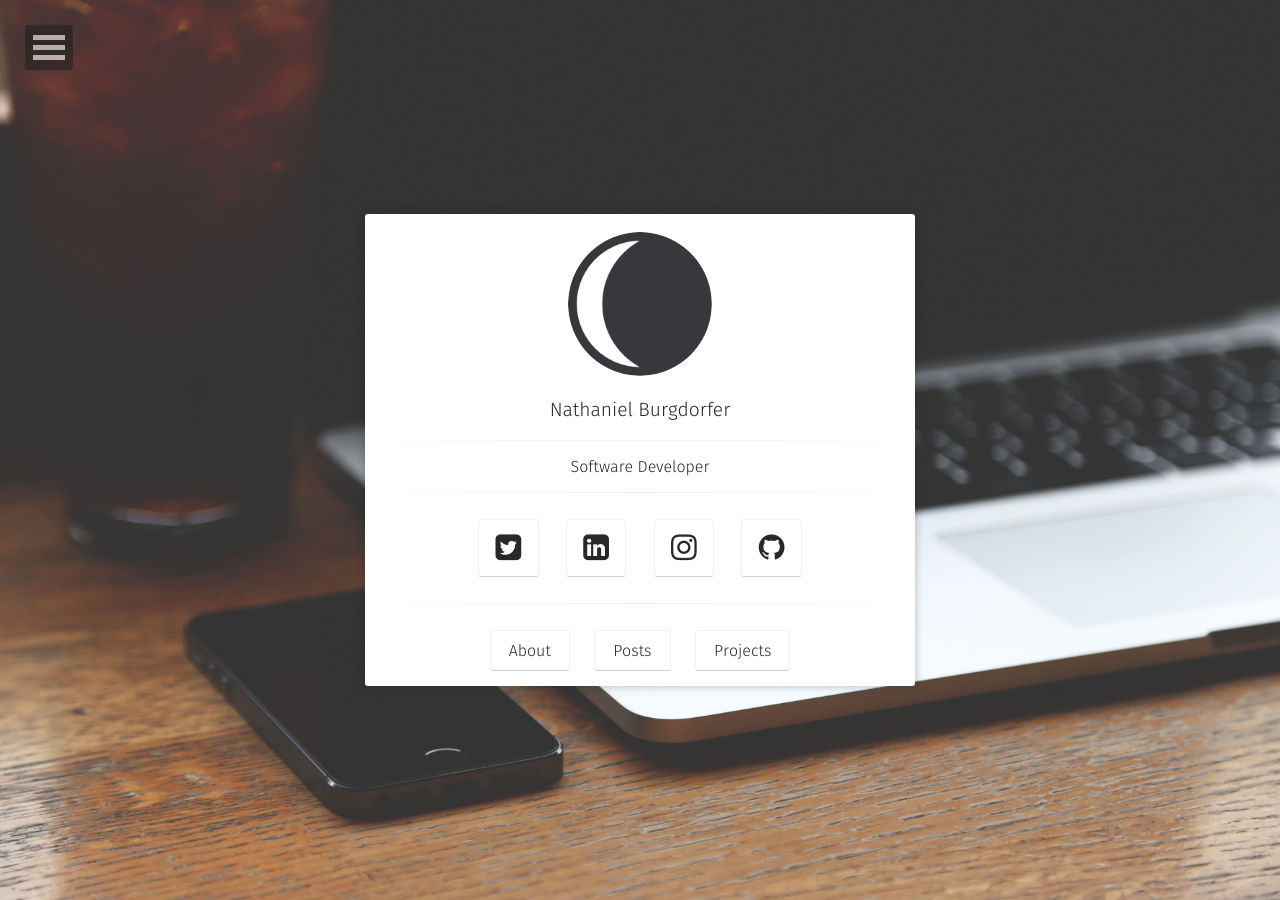
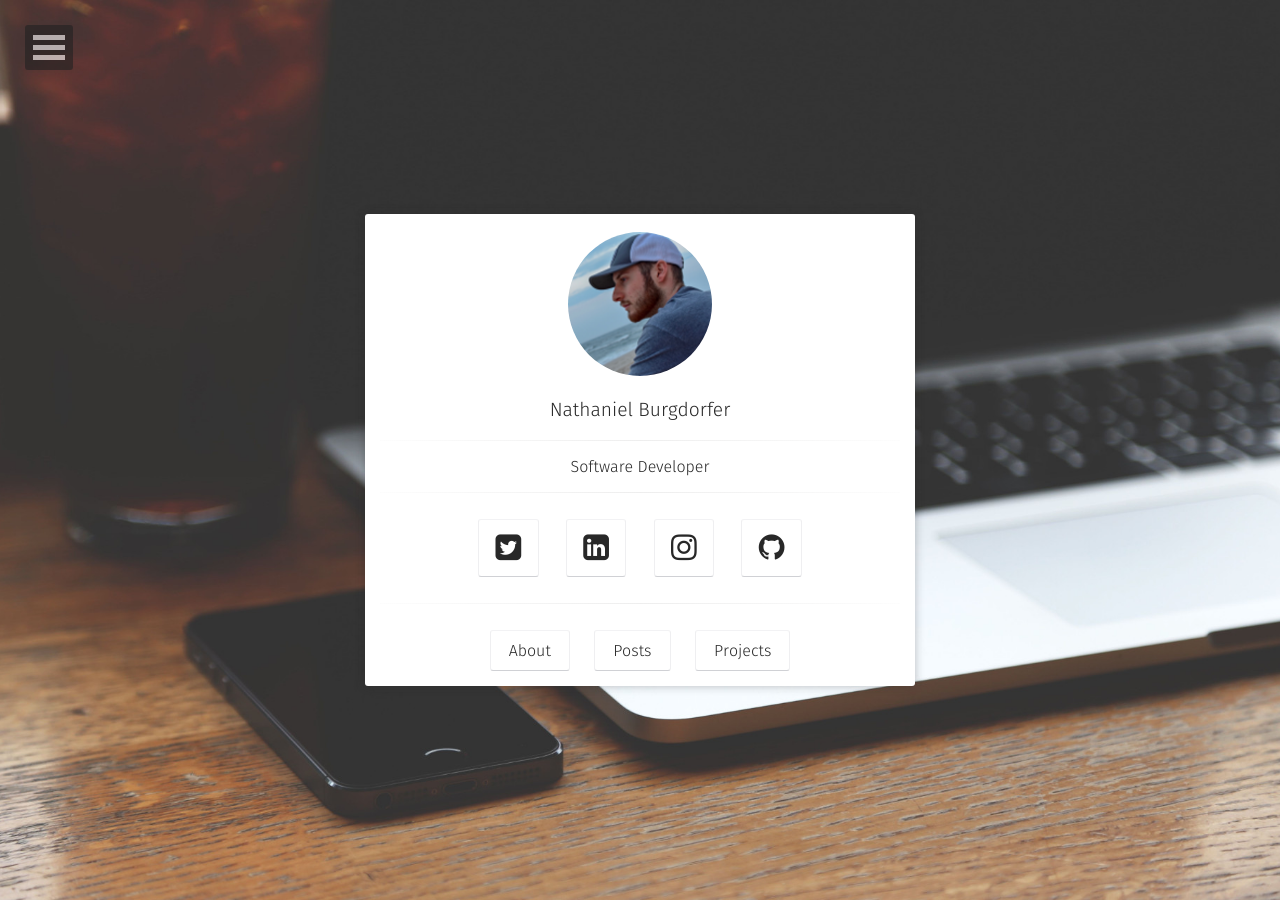
Before and after one commit to nburgdorfer/sample_website, a Jekyll site: the page built from index.html, in a window 1280 px wide. Built offline with Jekyll 4.4.1, drawn with Linux system fonts in a browser that asks for light colours; some web fonts are replaced.

Commit message:
Attempting to add profile image (fingers crossed)

```diff
--- a/_config.yml
+++ b/_config.yml
@@ -4,7 +4,7 @@ bio:                'Software Developer'
 description:        "Moon is a minimal, one column jekyll theme for your blog."
 reading_time:       true
 words_per_minute:   200
-logo:               'assets/img/logo.png'
+logo:               'assets/img/headshot.png'
 background:         'assets/img/placeholder-big.jpg'
 tiled_bg:           false   # Set this true if you want to tile your background image, otherwise it will be covered
 locale:             en_US
```
Also changed, not shown: assets/img/headshot.jpg (deleted), assets/img/headshot.png (added), 1 other file.
